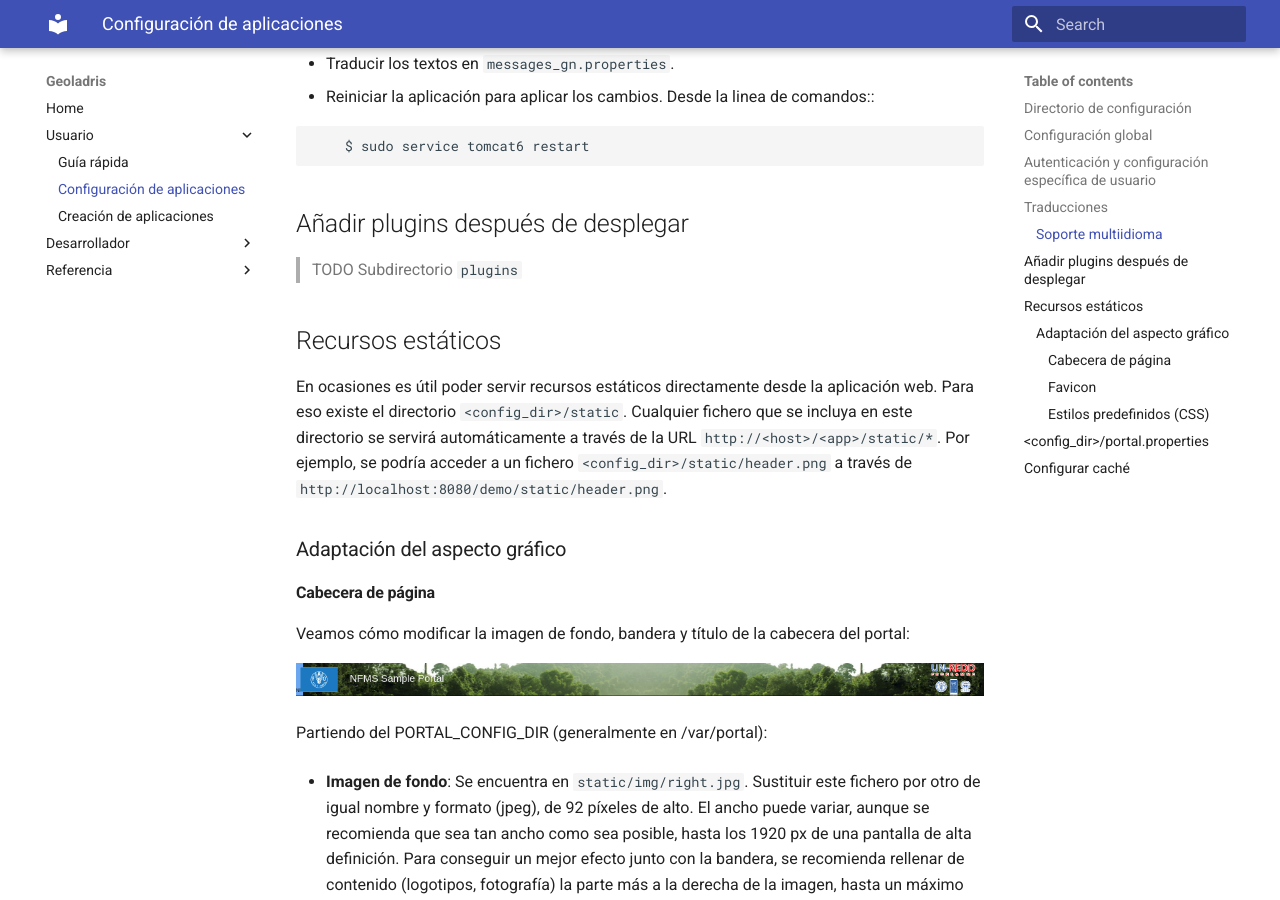
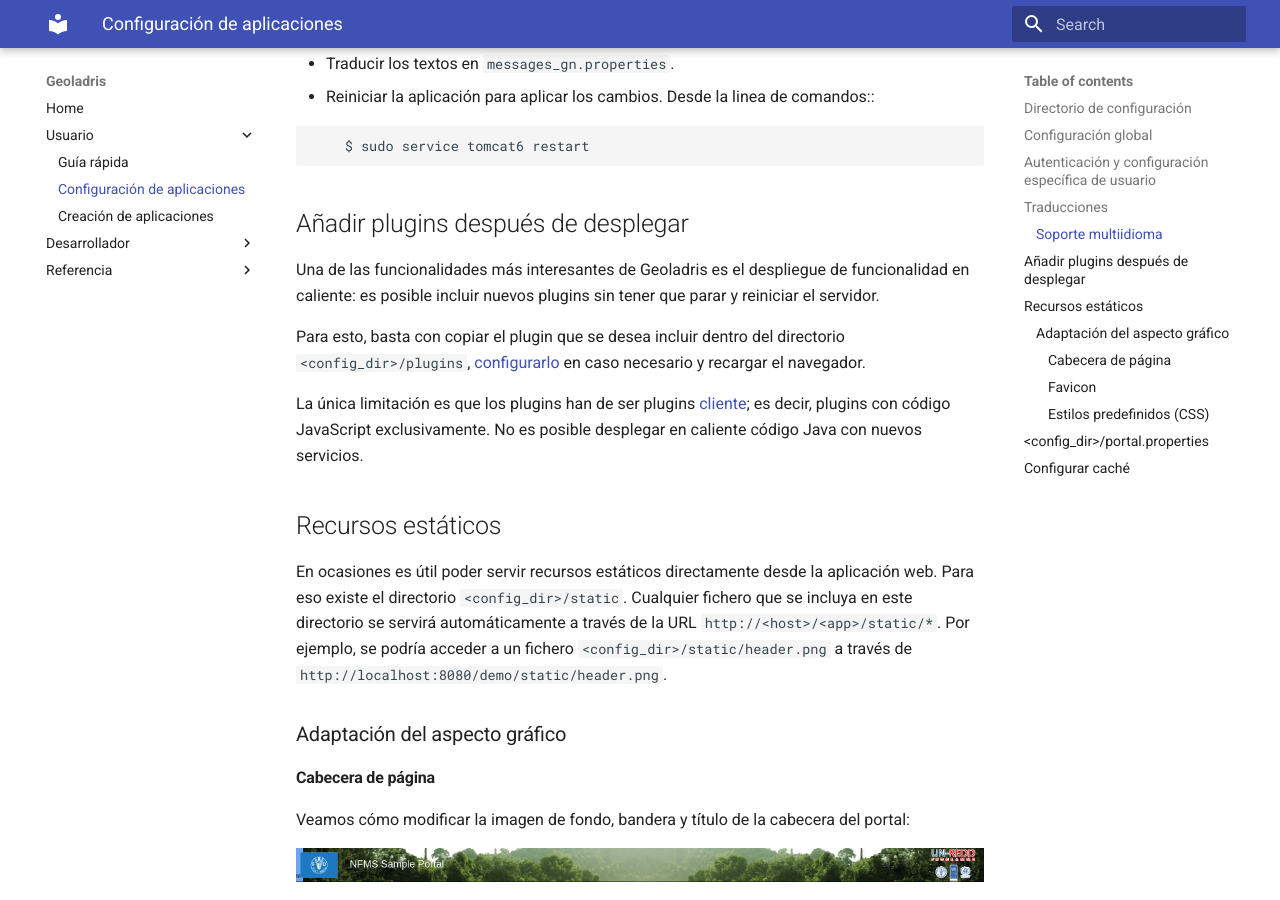
Before and after one commit to geoladris/doc, an MkDocs documentation site: the page built from docs/user/config.md, in a window 1280 px wide and 900 px high, scrolled down 3902 px. Built offline with MkDocs 1.6.1 and Material for MkDocs 9.7.7, drawn with Linux system fonts in a browser that asks for light colours; old or Windows-style settings are respelled for this version of MkDocs.

Commit message:
Add doc for plugins in config dir

```diff
--- a/docs/user/config.md
+++ b/docs/user/config.md
@@ -143,7 +143,11 @@
 
 ## Añadir plugins después de desplegar
 
-> TODO Subdirectorio `plugins`
+Una de las funcionalidades más interesantes de Geoladris es el despliegue de funcionalidad en caliente: es posible incluir nuevos plugins sin tener que parar y reiniciar el servidor.
+
+Para esto, basta con copiar el plugin que se desea incluir dentro del directorio `<config_dir>/plugins`, [configurarlo](#configuracion-global) en caso necesario y recargar el navegador.
+
+La única limitación es que los plugins han de ser plugins [cliente](../dev/plugins.md#cliente); es decir, plugins con código JavaScript exclusivamente. No es posible desplegar en caliente código Java con nuevos servicios.
 
 ## Recursos estáticos
 
```
